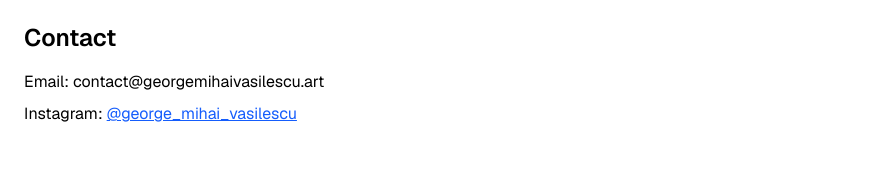
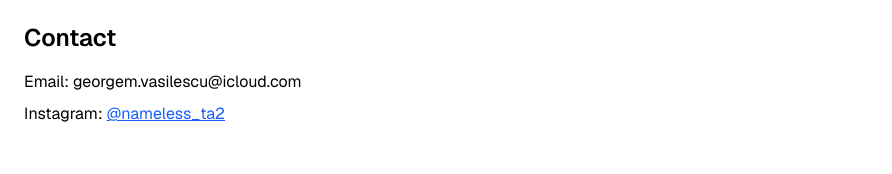
Before and after one commit to GeorgeMihaiVasilescu/george-mihai-vasilescu-site, a Next.js app: page / in a window 1280 px wide. Shown: the part 606-780 px from the top of the page, without its empty margins (0-892 px from the left). Built offline with nearby package versions, Linux system fonts and the light colour scheme.

Commit message:
Update website for George Mihai Vasilescu

```diff
--- a/src/app/page.tsx
+++ b/src/app/page.tsx
@@ -1,5 +1,3 @@
-// pages/index.tsx
-
 import Link from "next/link";
 
 export default function Home() {
@@ -30,9 +28,9 @@ export default function Home() {
 
       <section id="contact" className="mb-20">
         <h2 className="text-2xl font-semibold mb-4">Contact</h2>
-        <p>Email: contact@georgemihaivasilescu.art</p>
+        <p>Email: georgem.vasilescu@icloud.com</p>
         <p className="mt-2">
-          Instagram: <a href="https://instagram.com/george_mihai_vasilescu" className="text-blue-600 underline" target="_blank">@george_mihai_vasilescu</a>
+          Instagram: <a href="https://instagram.com/nameless_ta2" className="text-blue-600 underline" target="_blank">@nameless_ta2</a>
         </p>
       </section>
 
```
